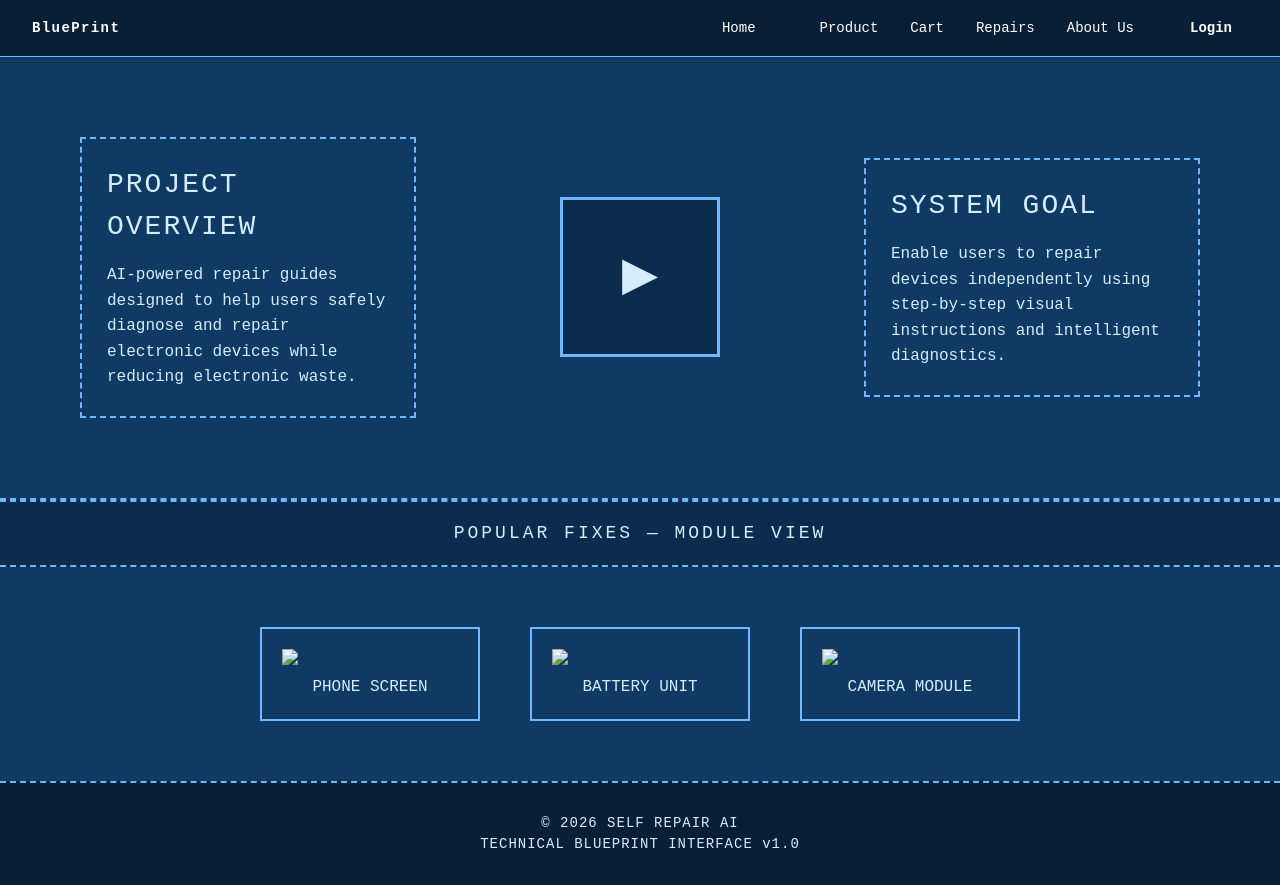
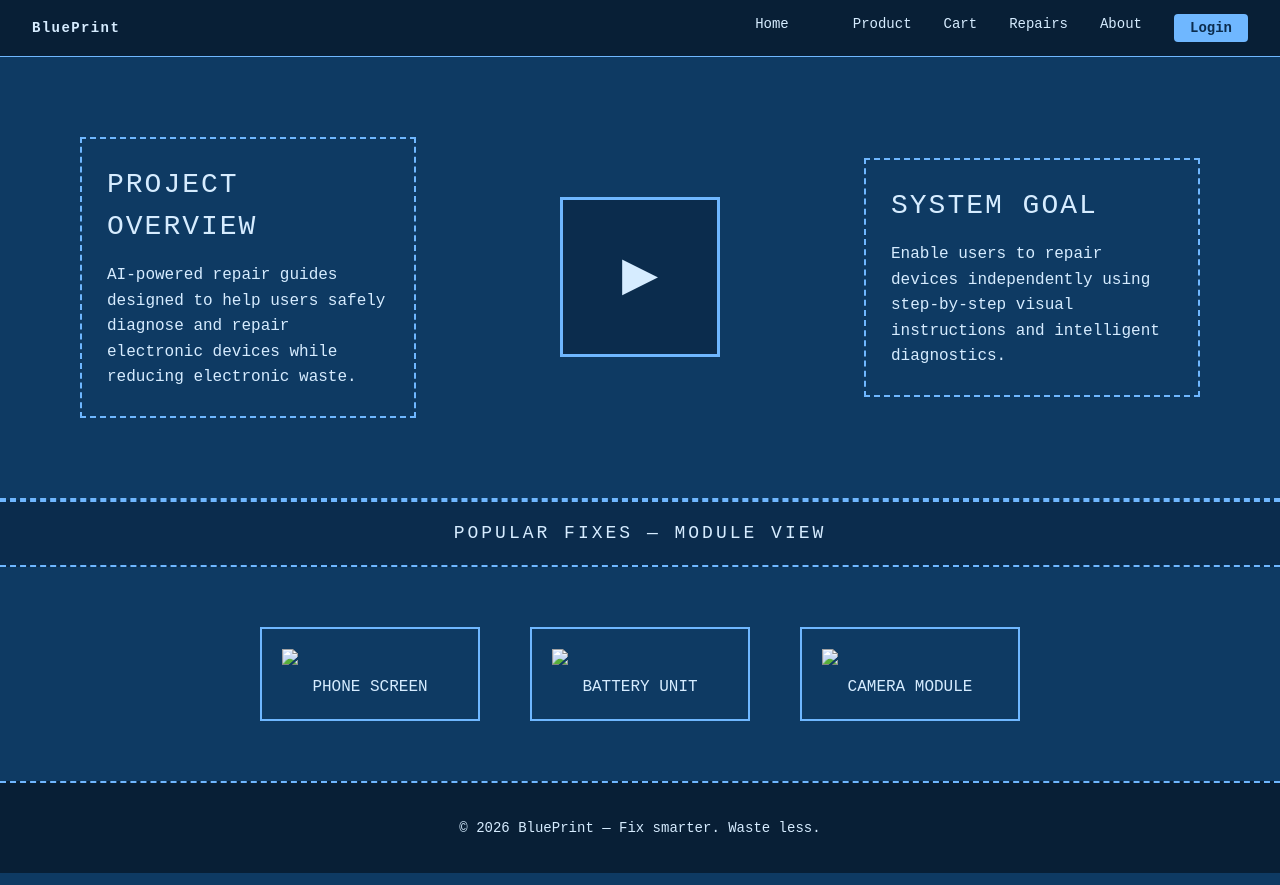
Before and after one commit to Brooklyn-STEAM/10053-Empowering-Self-Repair-of-Electronic-Devices-With-Artificial-Intelligence, a Flask app: page / in a window 1280 px wide. Run offline with Flask 3, Linux system fonts and the light colour scheme; some libraries are stand-ins or nearby versions.

Commit message:
About us + footer (#12)
* homepage and navbar

* added title

* title

* homepage+Navbar fixes

* hp fix and navbar

* Navbar

* navbar fixs

* About us page + footer added

* fixes

---------

Co-authored-by: Jayson Ramirez <jramierz@brooklynsteamcenter.or>

```diff
--- a/main.py
+++ b/main.py
@@ -60,6 +60,9 @@ def connect_db():
 def index():
     return render_template("homepage.html.jinja")
 
+@app.route("/about_us")
+def about_us():
+    return render_template("about_us.html.jinja")
 @app.route("/login", methods=["POST","GET"])
 def login_page():
     if request.method == 'POST':
--- a/templates/components/footer.html.jinja
+++ b/templates/components/footer.html.jinja
@@ -1,13 +1,6 @@
-<!-- FOOTER -->
-<div style="
-    background-color:#081f36;
-    border-top:2px dashed #6fb7ff;
-    padding:30px;
-    text-align:center;
-    font-size:14px;
-    letter-spacing:1px;
-">
-    © 2026 SELF REPAIR AI
-    <br>
-    TECHNICAL BLUEPRINT INTERFACE v1.0
+<footer>
+{% set current_year = current_year or 2026 %}
+<div class="bg-[#081f36] border-t-2 border-dashed border-[#6fb7ff] p-[35px] text-center text-sm">
+    © 2026 BluePrint — Fix smarter. Waste less.
 </div>
+</footer>
--- a/templates/components/navbar.html.jinja
+++ b/templates/components/navbar.html.jinja
@@ -1,61 +1,25 @@
-<nav class="bg-[#081f36] border-b border-[#6fb7ff] shadow-md">
+<nav class="bg-[#081f36] border-b border-[#6fb7ff]">
   <div class="max-w-7xl mx-auto px-8">
     <div class="flex justify-between items-center h-14">
 
       <!-- Logo -->
-      <div class="font-bold tracking-widest text-sm text-white">
+      <div class="font-bold tracking-widest text-sm">
         BluePrint
       </div>
 
       <!-- Links -->
-      <div class="flex space-x-8 text-sm items-center">
-        <a href="/" class="relative text-white hover:text-[#6fb7ff] transition-all duration-300">
-          Home
-          <span class="absolute left-0 -bottom-1 w-0 h-0.5 bg-[#6fb7ff] transition-all duration-300 group-hover:w-full"></span>
+      <div class="flex space-x-8 text-sm">
+        <a href="/" class="hover:text-[#6fb7ff] transition">Home</a>
+        <a href="/browse" class="hover:text-[#6fb7ff] transition">Product</a>
+        <a href="/cart" class="hover:text-[#6fb7ff] transition">Cart</a>
+        <a href="/repairs" class="hover:text-[#6fb7ff] transition">Repairs</a>
+        <a href="/about_us" class="hover:text-[#6fb7ff] transition">About</a>
+
+
+        <a href="/login"
+           class="bg-[#6fb7ff] text-[#0b2c4d] px-4 py-1 rounded font-semibold hover:opacity-90 transition">
+          Login
         </a>
-        <a href="/browse" class="relative text-white hover:text-[#6fb7ff] transition-all duration-300">
-          Product
-          <span class="absolute left-0 -bottom-1 w-0 h-0.5 bg-[#6fb7ff] transition-all duration-300 group-hover:w-full"></span>
-        </a>
-        <a href="/cart" class="relative text-white hover:text-[#6fb7ff] transition-all duration-300">
-          Cart
-          <span class="absolute left-0 -bottom-1 w-0 h-0.5 bg-[#6fb7ff] transition-all duration-300 group-hover:w-full"></span>
-        </a>
-        <a href="/repairs" class="relative text-white hover:text-[#6fb7ff] transition-all duration-300">
-          Repairs
-          <span class="absolute left-0 -bottom-1 w-0 h-0.5 bg-[#6fb7ff] transition-all duration-300 group-hover:w-full"></span>
-        </a>
-        <a href="/about" class="relative text-white hover:text-[#6fb7ff] transition-all duration-300">
-          About Us
-          <span class="absolute left-0 -bottom-1 w-0 h-0.5 bg-[#6fb7ff] transition-all duration-300 group-hover:w-full"></span>
-        </a>
-
-        <!-- Login Button -->
-
-            <div class="flex items-center">
-                <div class="flex space-x-300">
-                    {% if  not current_user.is_authenticated %}
-                    <div class="">
-                        <a href="/login"
-                            class="block text-md px-4 py-2 rounded text-white ml-2 font-bold hover:text-white mt-4 hover:bg-blue-700 lg:mt-0">Login
-                            </a>
-                    </div>
-                    {% else %}
-                        <div class="flex space-x-2 items-center">
-                            {% if  not current_user.is_authenticated %}
-                                <span id="greeting" class=""> Hi, {{current_user.name}} <br> </span>
-                            {%endif%}
-                        <div class="block text-md px-4 py-2 rounded text-blue-700 ml-2 font-bold hover:text-white mt-4 hover:bg-blue-700 lg:mt-0">
-                                <a href="/logout" class="bg-[#6fb7ff] text-[#0b2c4d] px-4 py-1 rounded font-semibold hover:shadow-[0_0_15px_#6fb7ff] transition-all duration-300">
-                                        Logout
-                                </a>
-                        </div>
-                        </div>
-
-                    {% endif %}
-                </div>
-            </div>
-
       </div>
 
     </div>
--- a/templates/homepage.html.jinja
+++ b/templates/homepage.html.jinja
@@ -11,8 +11,8 @@
 </head>
 
 
-  <!-- NAVBAR -->
-  {% include "components/navbar.html.jinja" %}
+<!-- Navbar -->
+{% include "components/navbar.html.jinja" %}
 
   <!-- HERO SECTION -->
   <div style="
@@ -136,7 +136,9 @@
 
 </div>
 
-{% include "components/footer.html.jinja"%}
+
+<!-- FOOTER -->
+{% include "components/footer.html.jinja" %}
 
 </body>
 </html>
```
Also changed, not shown: templates/about_us.html.jinja (+63 -0 lines).
